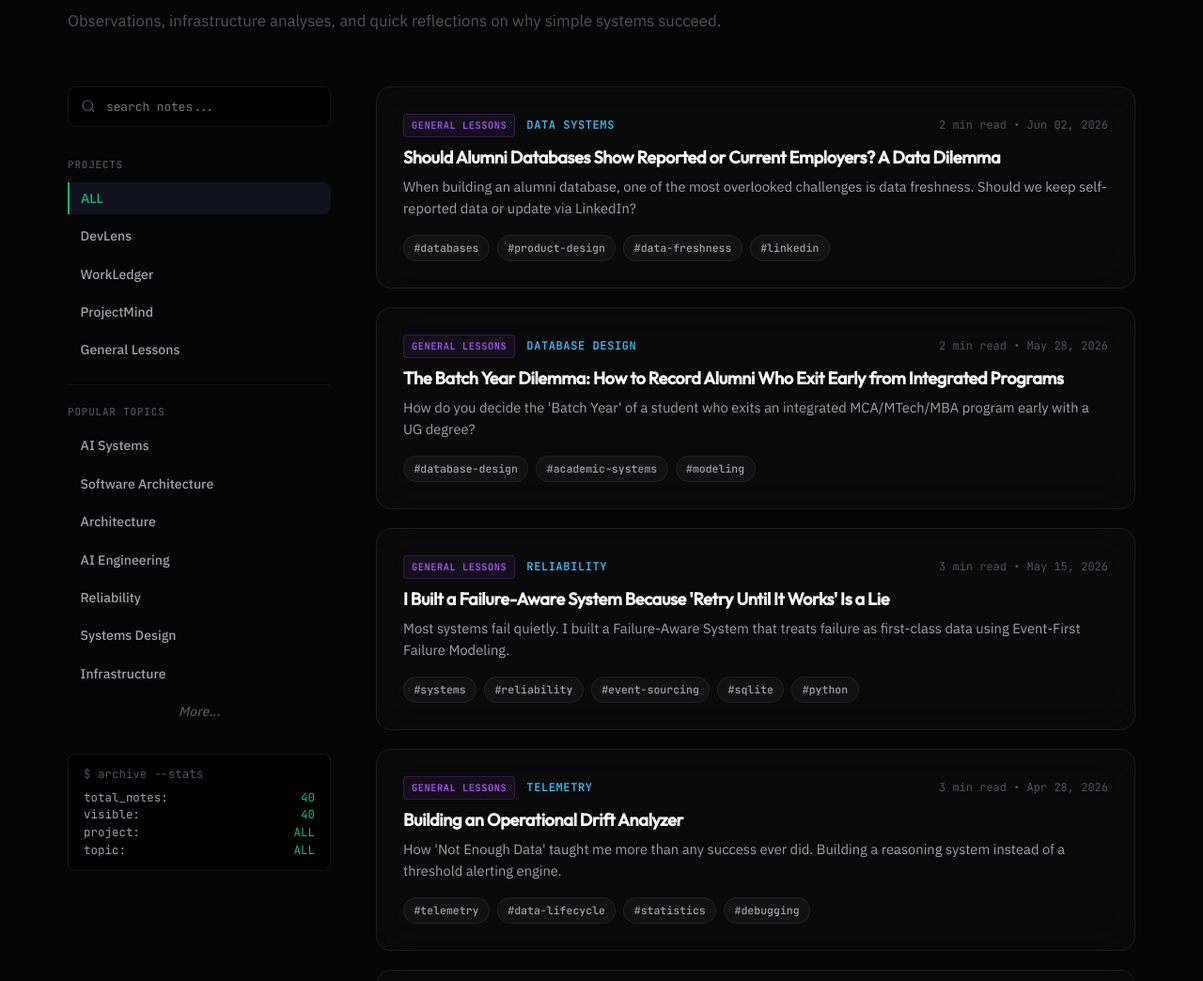
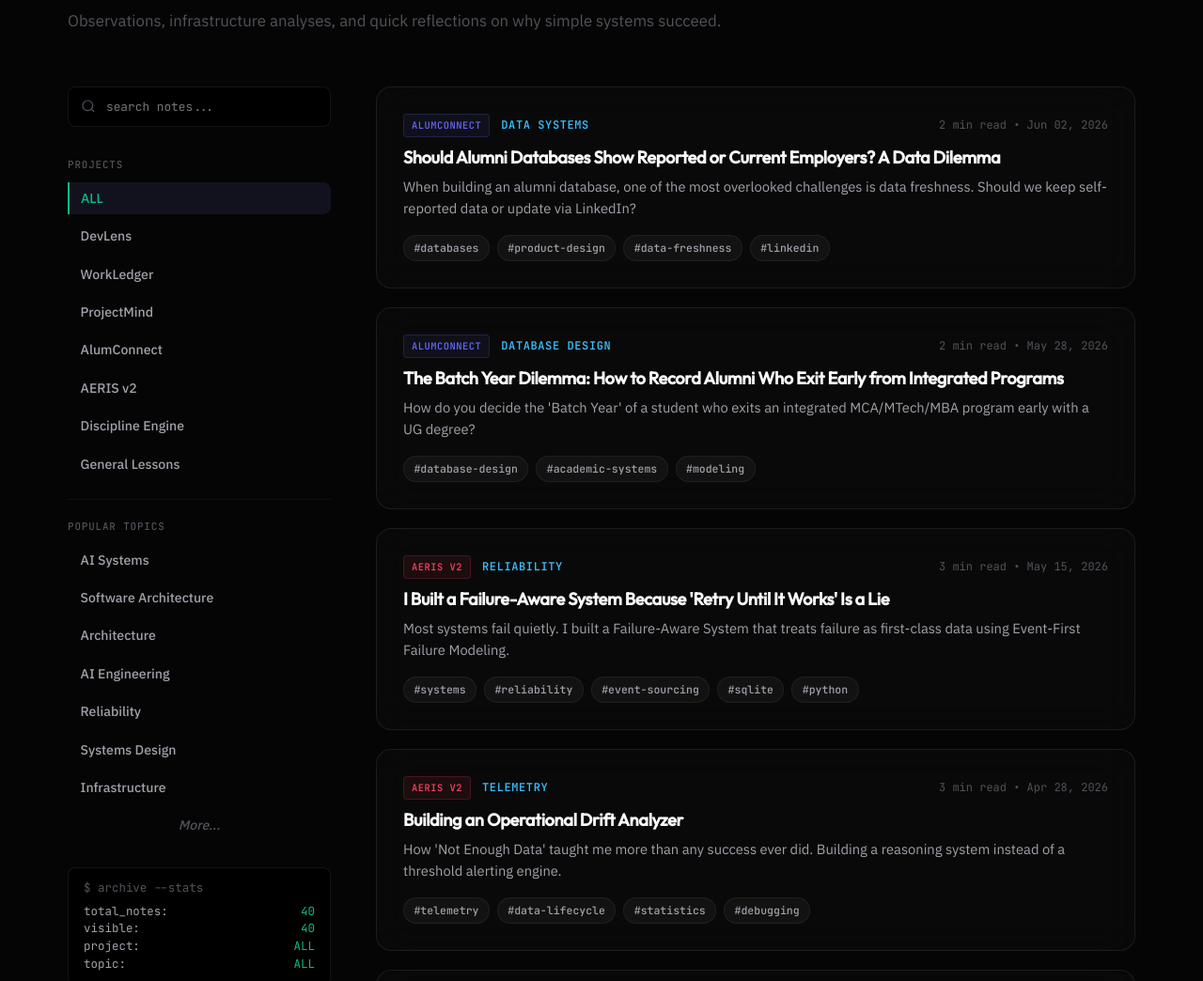
Before and after one commit to iuttkarshh0409/swayam-sanchay, a website built with Vite: page index.html in a window 1280 px wide. Shown: the part 4649-5693 px from the top of the page at 94% size. Built offline with nearby package versions, Linux system fonts and the light colour scheme; animation ran at ten frames a second.

Commit message:
Update project mapping for notes 1-10 with new badges and styles

```diff
--- a/css/components.css
+++ b/css/components.css
@@ -436,6 +436,24 @@
   background: rgba(168, 85, 247, 0.08);
   border: 1px solid rgba(168, 85, 247, 0.2);
   color: var(--accent-purple);
+}
+
+.note-project-badge.alumconnect {
+  background: rgba(99, 102, 241, 0.08);
+  border: 1px solid rgba(99, 102, 241, 0.2);
+  color: var(--accent-indigo);
+}
+
+.note-project-badge.aeris-v2 {
+  background: rgba(244, 63, 94, 0.08);
+  border: 1px solid rgba(244, 63, 94, 0.2);
+  color: var(--accent-rose);
+}
+
+.note-project-badge.discipline-engine {
+  background: rgba(20, 184, 166, 0.08);
+  border: 1px solid rgba(20, 184, 166, 0.2);
+  color: var(--accent-teal);
 }
 
 .note-title {
--- a/css/variables.css
+++ b/css/variables.css
@@ -18,6 +18,9 @@
   --accent-amber: #FBBF24;
   --accent-purple: #A855F7;
   --accent-purple-hover: #C084FC;
+  --accent-indigo: #6366F1;
+  --accent-rose: #F43F5E;
+  --accent-teal: #14B8A6;
 
   /* Backward compatibility shortcuts */
   --accent-primary: var(--accent-emerald);
--- a/js/archive.js
+++ b/js/archive.js
@@ -1942,12 +1942,22 @@ Under Review
 
 class ArchiveController {
   constructor() {
-    // Map notes to their respective projects dynamically based on ID ranges
+    // Map notes to their respective projects dynamically based on ID ranges & user mappings
     this.notes = NOTEBOOK_DATA.map(note => {
       let project = "General Lessons";
-      if (note.id >= 11 && note.id <= 20) project = "WorkLedger";
-      else if (note.id >= 21 && note.id <= 30) project = "DevLens";
-      else if (note.id >= 31 && note.id <= 40) project = "ProjectMind";
+      if (note.id === 1 || note.id === 2 || note.id === 8 || note.id === 9 || note.id === 10) {
+        project = "AlumConnect";
+      } else if (note.id === 3 || note.id === 4 || note.id === 6) {
+        project = "AERIS v2";
+      } else if (note.id === 7) {
+        project = "Discipline Engine";
+      } else if (note.id >= 11 && note.id <= 20) {
+        project = "WorkLedger";
+      } else if (note.id >= 21 && note.id <= 30) {
+        project = "DevLens";
+      } else if (note.id >= 31 && note.id <= 40) {
+        project = "ProjectMind";
+      }
       return { ...note, project };
     });
 
@@ -1985,7 +1995,16 @@ class ArchiveController {
   renderProjects() {
     if (!this.projectTabsContainer) return;
 
-    const projects = ["ALL", "DevLens", "WorkLedger", "ProjectMind", "General Lessons"];
+    const projects = [
+      "ALL",
+      "DevLens",
+      "WorkLedger",
+      "ProjectMind",
+      "AlumConnect",
+      "AERIS v2",
+      "Discipline Engine",
+      "General Lessons"
+    ];
 
     this.projectTabsContainer.innerHTML = projects.map(proj => {
       const activeClass = (this.activeProject === proj && this.activeTopic === "ALL") ? "active" : "";
```
